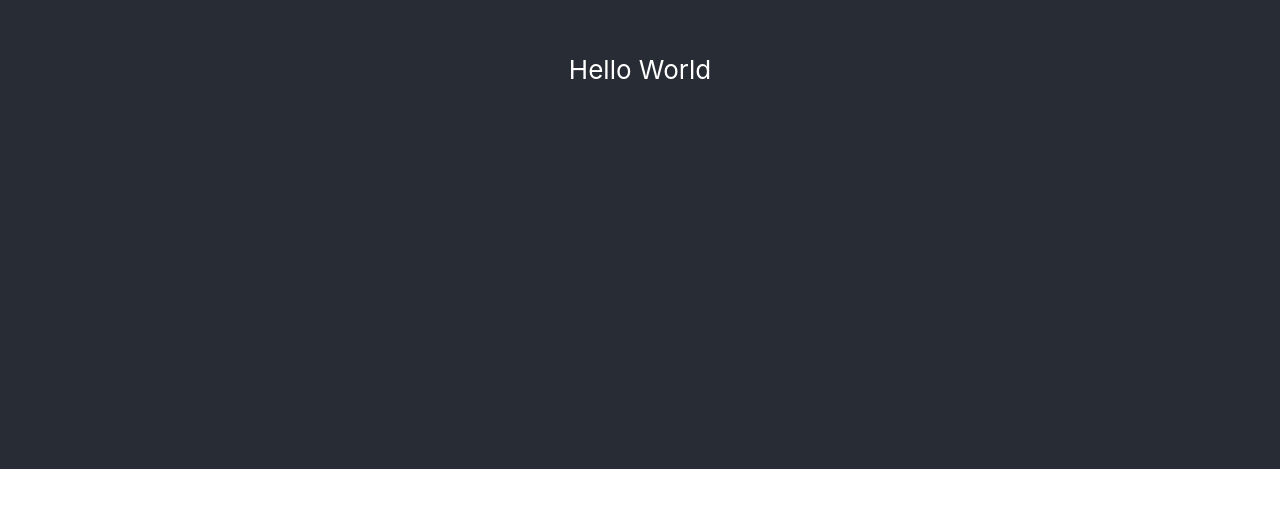
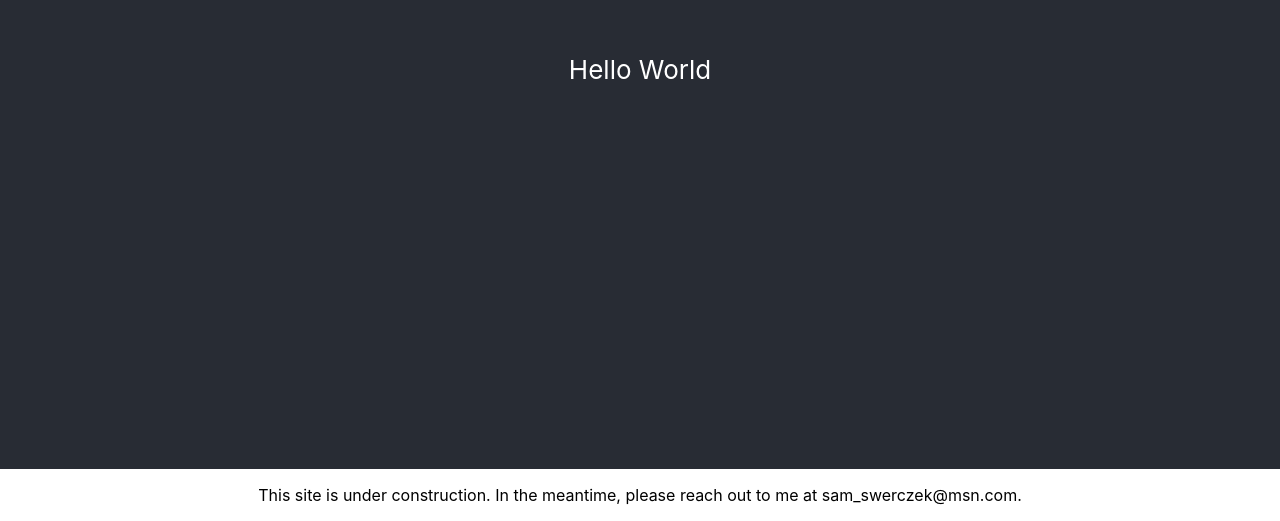
Before and after one commit to swertech/sam-swerczek, a React (Create React App) app: page / in a window 1280 px wide. Shown: the part 331-852 px from the top of the page. Before the commit the page ends 800 px from the top, so only its background shows below. Built offline with nearby package versions, Linux system fonts and the light colour scheme.

Commit message:
Under Construction Message

```diff
--- a/src/App.js
+++ b/src/App.js
@@ -7,6 +7,8 @@ function App() {
       <header className="App-header">
         Hello World
       </header>
+      <p>This site is under construction. In the meantime, please reach out to me at sam_swerczek@msn.com.</p>
+
     </div>
   );
 }
```
